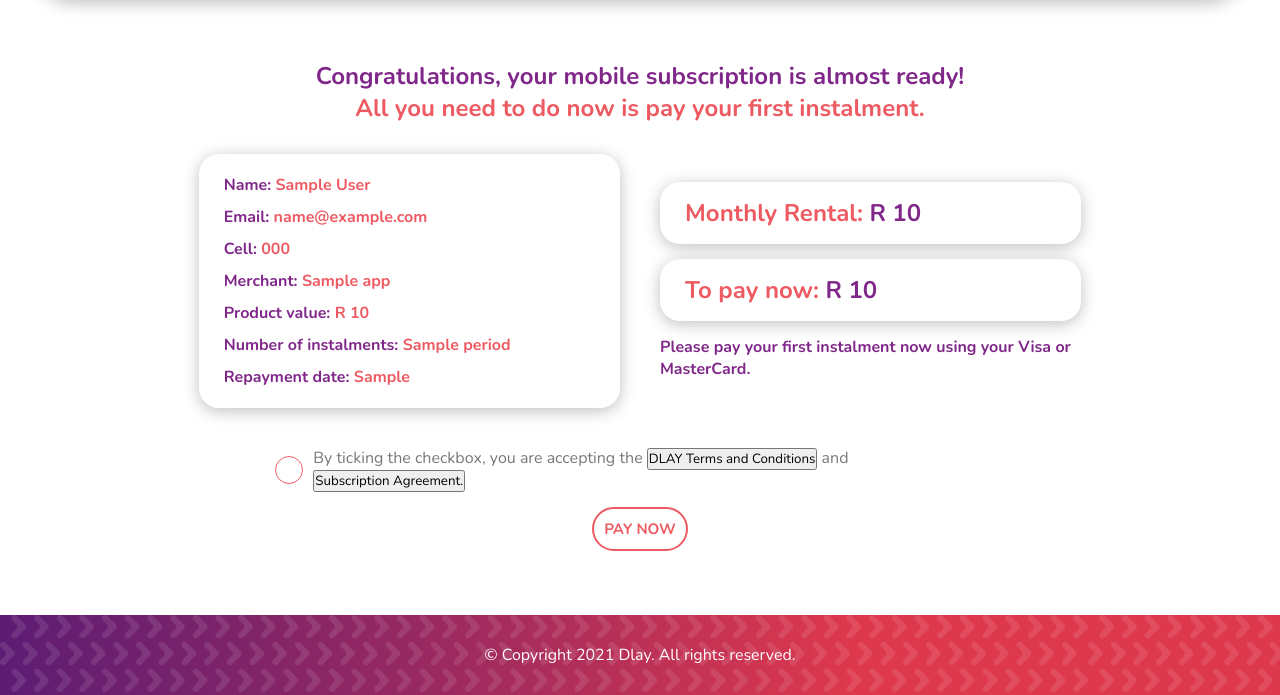
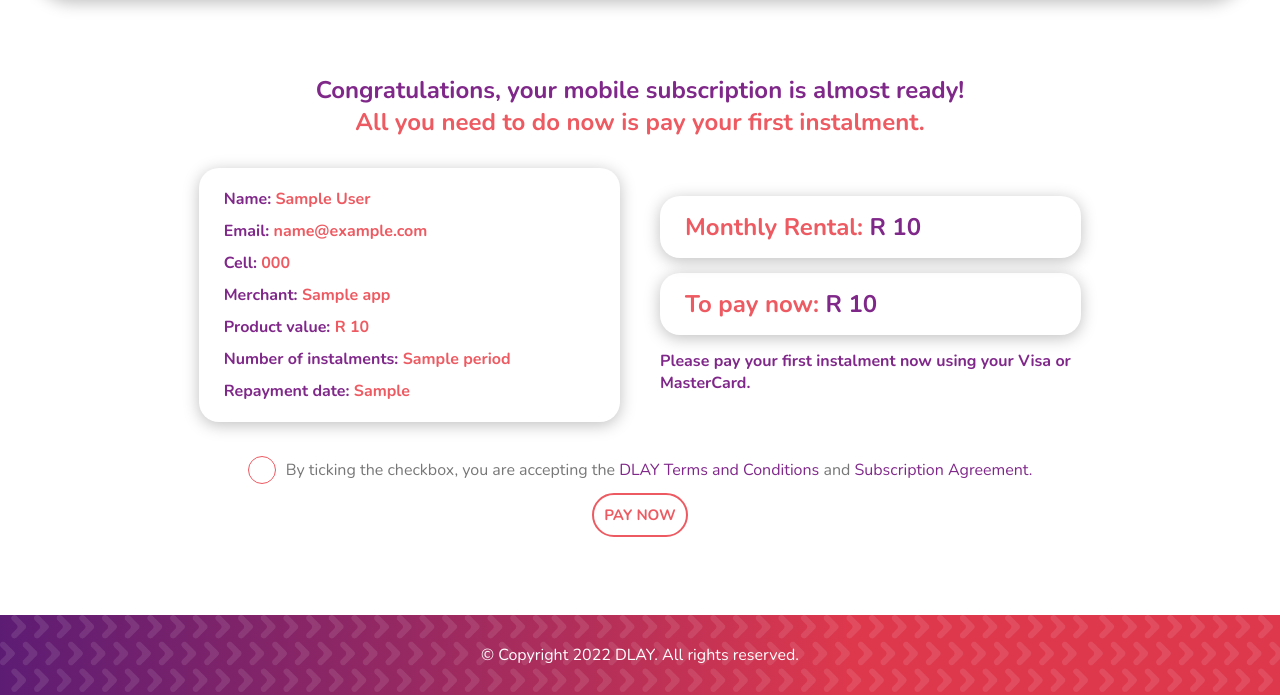
Before and after one commit to jaredleechristians/dlay-pay, a Django app: template rent/templates/rent/confirm.html in a window 1280 px wide. Shown: the part 105-800 px from the top of the page. Run offline with Django 3.2, Linux system fonts and the light colour scheme; the template is opened without the code that fills it: most values are stand-ins (such as "Sample title", 1, 10 or a date in 2020).

Commit message:
modified:   rent/views.py 	modified:   static/css/main.css

```diff
--- a/pay/templates/pay/footer.html
+++ b/pay/templates/pay/footer.html
@@ -1,7 +1,7 @@
 <footer>
     <div class="background-image"></div>
     <div class="copyright">
-        <p>&copy; Copyright 2021 Dlay. All rights reserved.</p>
+        <p>&copy; Copyright 2022 DLAY. All rights reserved.</p>
     </div>
 </footer>
 </body>
--- a/rent/templates/rent/confirm.html
+++ b/rent/templates/rent/confirm.html
@@ -13,7 +13,7 @@
                 <p>Email: <span>{{ app_data.email }}</span></p>
 		<p>Cell: <span>{{ app_data.mobile }}</span></p>
 		<p>Merchant: <span>{{ app_data.merchant_name }}</span></p>
-		<p>Product value: <span>R {{ app_data.amount }}</span></p>
+		<p>Product value: <span>R {{ app_data.amount|floatformat }}</span></p>
                 <p>Number of instalments: <span>{{ period }}</span></p>
                 <p>Repayment date: <span>{{ billing_day }}</span></p>
             </div>
--- a/rent/templates/rent/footer.html
+++ b/rent/templates/rent/footer.html
@@ -1,7 +1,7 @@
 <footer>
     <div class="background-image"></div>
     <div class="copyright">
-        <p>&copy; Copyright 2021 Dlay. All rights reserved.</p>
+        <p>&copy; Copyright 2022 DLAY. All rights reserved.</p>
     </div>
 </footer>
 </body>
--- a/rent/templates/rent/member.html
+++ b/rent/templates/rent/member.html
@@ -15,7 +15,7 @@
                 <div class="amounts">
                     <div>
                         <h2><span class="purple">Monthly Fee</span> R {{ monthly_fee }}</h2>
-			<h2><span class="purple">Period</span> {{ request.session.app_data.period }} Monthls<h2>
+			<h2><span class="purple">Period</span> {{ request.session.app_data.period }} Months<h2>
                     </div>
                 </div>
                 <a class="button" onclick="loading()" href="{% url 'rent_instalment' %}">continue</a>
--- a/rent/views.py
+++ b/rent/views.py
@@ -110,7 +110,8 @@ def confirm(request):
 			"period" : int(request.session["period"]),
 			"email" : request.session["app_data"]["email"],
 			"status_callback": request.session["app_data"]["notify_url"],
-			"e_commerce_redirect": request.session["app_data"]["return_url"]
+			"e_commerce_redirect": request.session["app_data"]["return_url"],
+			"products" : request.session["app_data"]["product_codes"]
 	}
 	print(query)
 	bearer_token = f"Bearer {request.session['access_token']}"
--- a/static/css/main.css
+++ b/static/css/main.css
@@ -66,6 +66,7 @@ footer{
     bottom: 0;
     position: relative;
     margin-top: 25px;
+    z-index: -1;
 }
 
 .background-image{
@@ -183,7 +184,7 @@ form{
 }
 
 .agree .policy{
-    width: 90%;
+    width: fit-content;
     line-height: 1;
     padding: 5px 10px;
     color: #777777;
@@ -367,6 +368,7 @@ form{
 
 .member{
     text-align: center;
+    z-index: 10;
 }
 
 .member p{
@@ -593,3 +595,13 @@ object{
 width: 100%;
 height: 100vh;
 }
+
+
+.agree button{
+    background: transparent;
+    border: 0;
+    color: var(--seconday);
+    line-height: 1;
+    font-family: 'Nunito', sans-serif;
+    font-size: 1em;
+}
```
Also changed, not shown: static/html/terms.html (+8 -0 lines), db.sqlite3, 2 other files.
